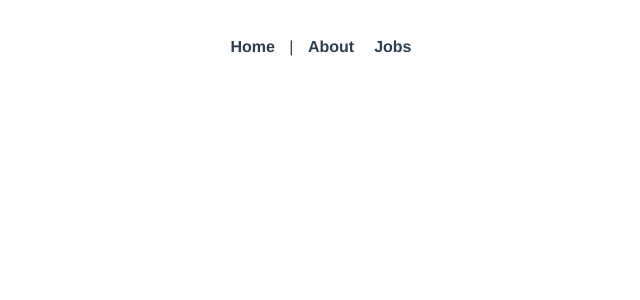
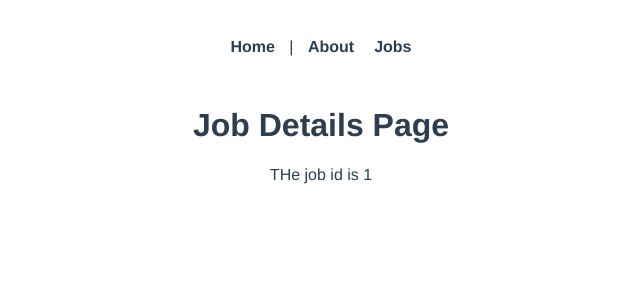
Before and after one commit to victorhigaki/ninja-jobs, a Vue app: page /jobs/1 in a window 1280 px wide. Before the commit this address had no page. Shown: the top 300 px of the page, without its empty margins (319-959 px from the left). Built offline with nearby package versions, Linux system fonts and the light colour scheme.

Commit message:
page route with parameter and geting a parameter from a route

```diff
--- a/src/router/index.js
+++ b/src/router/index.js
@@ -2,6 +2,7 @@
 import Home from '../views/Home.vue'
 import About from '../views/About.vue'
 import Jobs from '../views/jobs/Jobs.vue'
+import JobDetails from '../views/jobs/JobDetails.vue'
 
 const routes = [
   {
@@ -18,6 +19,11 @@
     path: '/jobs',
     name: 'Jobs',
     component: Jobs
+  },
+  {
+    path: '/jobs/:id',
+    name: 'JobDetails',
+    component: JobDetails
   }
 ]
 
--- a/src/views/jobs/JobDetails.vue
+++ b/src/views/jobs/JobDetails.vue
@@ -0,0 +1,18 @@
+<template>
+  <h1>Job Details Page</h1>
+  <!-- <p>THe job id is {{ $route.params.id }}</p> -->
+  <p>THe job id is {{ id }}</p>
+</template>
+
+<script>
+export default {
+  data() {
+    return {
+        id: this.$route.params.id
+    };
+  },
+};
+</script>
+
+<style>
+</style>
```
